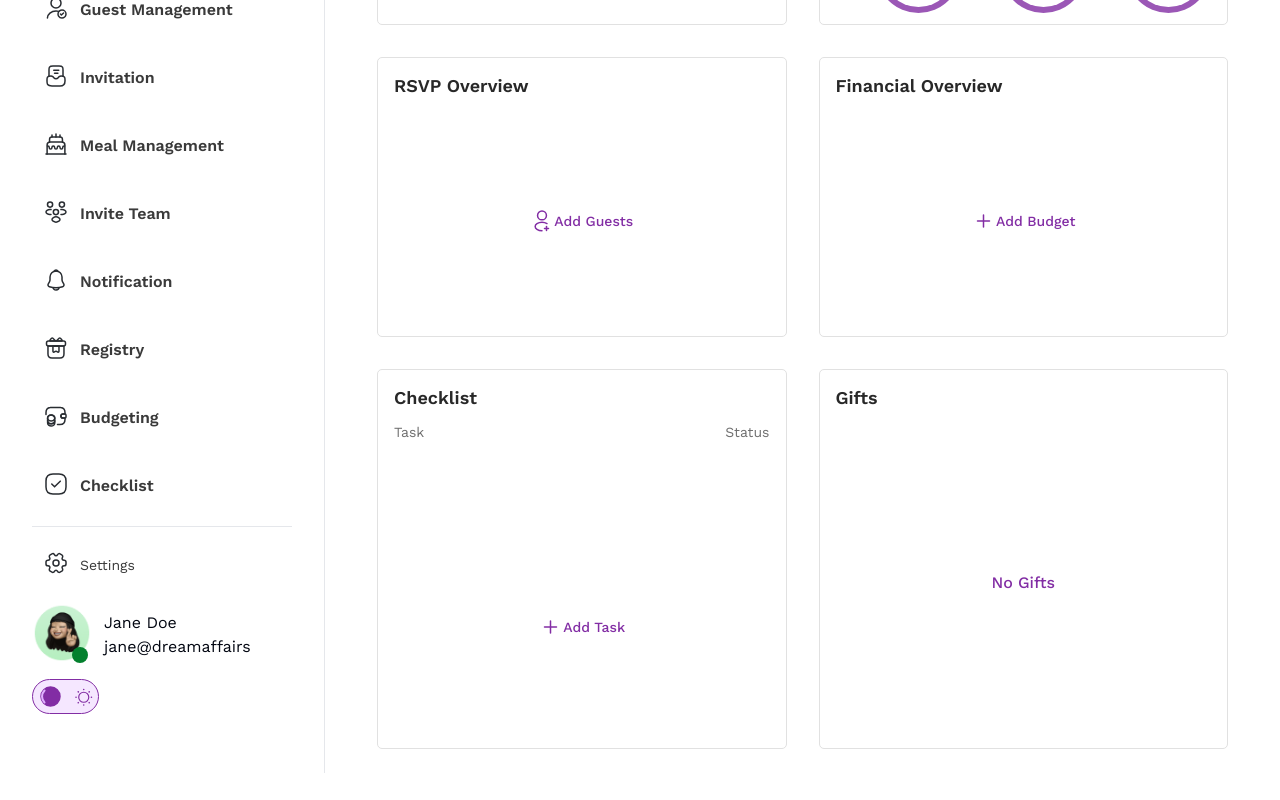
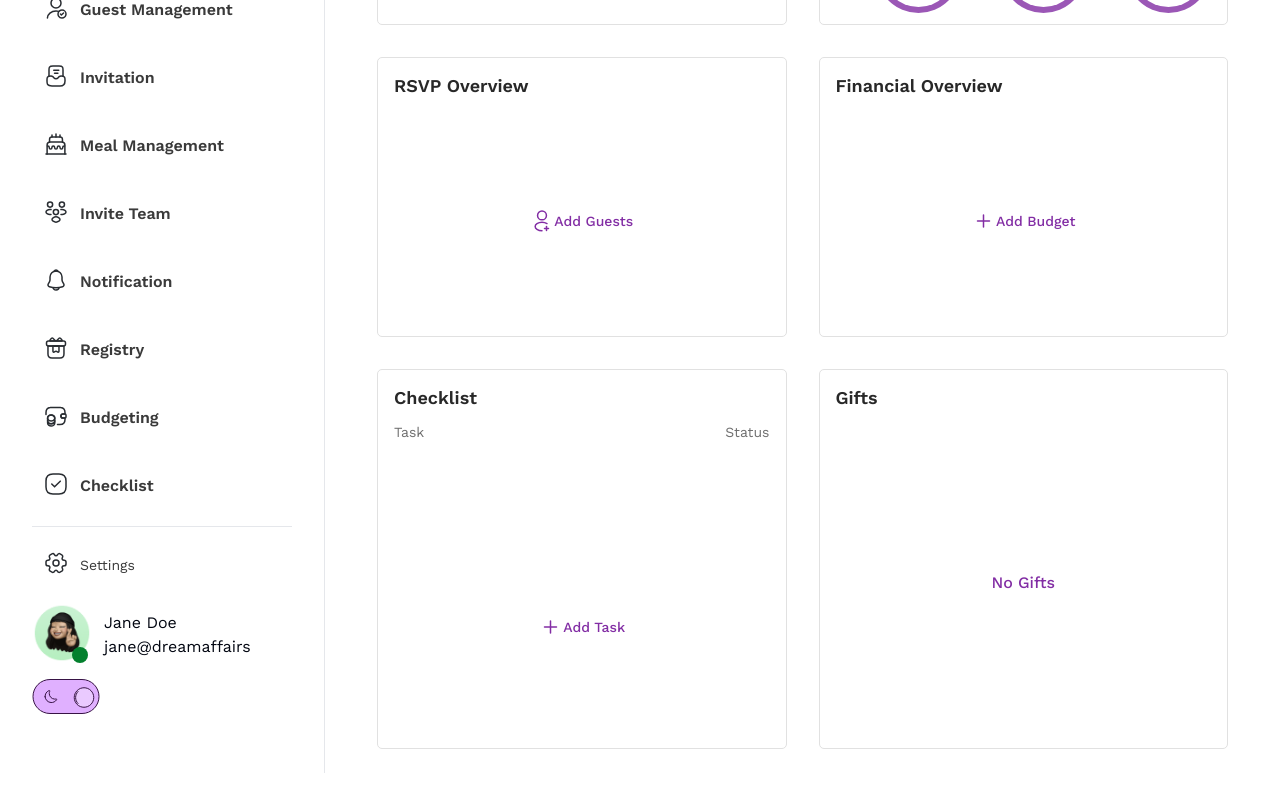
Before and after one commit to Dream-Affairs/Dream-Affairs-Frontend, a Next.js app: page /dashboard in a window 1280 px wide. Shown: the part 250-1050 px from the top of the page. Built offline with nearby package versions, Linux system fonts and the light colour scheme.

Commit message:
dark mode toggle updated

```diff
--- a/app/dashboard/(components)/Sidebar.tsx
+++ b/app/dashboard/(components)/Sidebar.tsx
@@ -107,6 +107,7 @@ const sidebarMenu: any[] = [
 
 const Sidebar = (props: Props) => {
   const [viewMenu, setViewMenu] = useState<boolean>(false);
+  const [mode, setMode] = useState<boolean>(false);
   const params = usePathname();
   console.log(params);
   return (
@@ -174,9 +175,9 @@ const Sidebar = (props: Props) => {
           )}
         </div>
 
-        <div>
-          <Image src={mode1} alt="mode" />
-        </div>
+        <button onClick={() => setMode((prev) => !prev)}>
+          <Image src={mode ? mode1 : mode2} alt="mode" />
+        </button>
       </div>
     </nav>
   );
```
